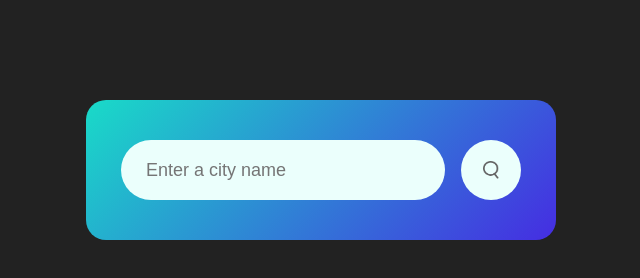
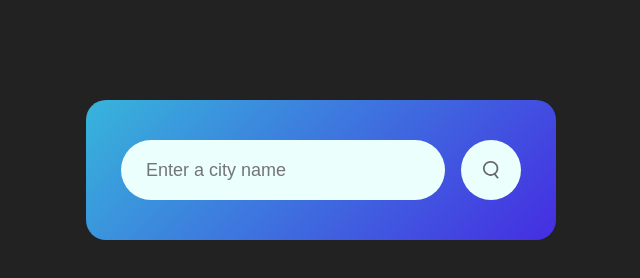
Before and after one commit to Adii-45/Weather-app, a plain HTML site: page index.html in a window 1280 px wide. Shown: the whole page, without its empty margins (319-959 px from the left). Drawn offline with Linux system fonts and the light colour scheme.

Commit message:
Update style.css

```diff
--- a/style.css
+++ b/style.css
@@ -12,7 +12,7 @@ body {
 .card {
     width: 90%;
     max-width: 470px;
-    background: linear-gradient(135deg, #19dbc8, #452de2);
+    background: linear-gradient(135deg, #37b5db, #452de2);
     color: #fff;
     margin: 100px auto 0;
     border-radius: 20px;
```
